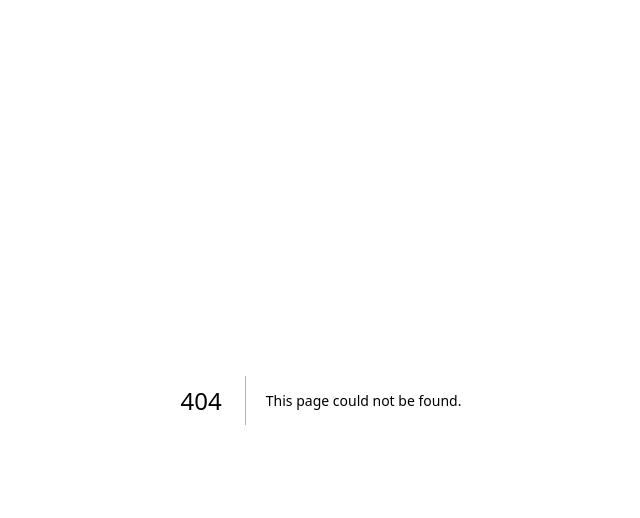
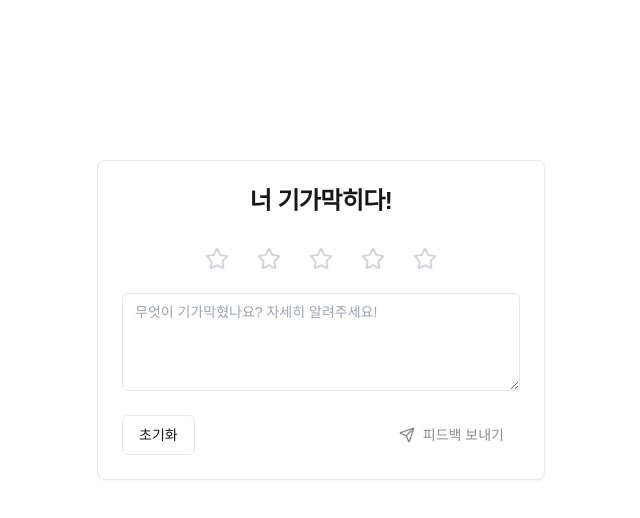
Before and after one commit to ECStudy/delivery-mate, a Next.js app: page /nice in a window 1280 px wide. Before the commit this address had no page. Shown: the top 518 px of the page, without its empty margins (319-959 px from the left). Built offline with nearby package versions, Linux system fonts and the light colour scheme.

Commit message:
make nice page

```diff
--- a/src/app/complete/page.tsx
+++ b/src/app/complete/page.tsx
@@ -110,7 +110,7 @@ export default function CompletedPartyPage() {
                 </p>
               </div>
             </div>
-            <Button className="w-full mt-4">
+            <Button className="w-full mt-4 bg-black text-white">
               <DollarSign className="mr-2" />
               정산 알림 보내기
             </Button>
--- /dev/null
+++ b/src/app/nice/page.tsx
@@ -0,0 +1,60 @@
+'use client';
+
+import { useState } from 'react'
+import { Star, Send } from 'lucide-react'
+import { Button } from "@/components/ui/button"
+import { Card, CardContent, CardFooter, CardHeader, CardTitle } from "@/components/ui/card"
+import { Textarea } from "@/components/ui/textarea"
+
+export default function AmazingFeedback() {
+  const [rating, setRating] = useState(0)
+  const [feedback, setFeedback] = useState('')
+
+  const handleSubmit = () => {
+    console.log({ rating, feedback })
+
+    setRating(0)
+    setFeedback('')
+  }
+
+  return (
+    <Card className="w-full max-w-md mx-auto mt-40">
+      <CardHeader>
+        <CardTitle className="text-2xl font-bold text-center">너 기가막히다!</CardTitle>
+      </CardHeader>
+      <CardContent className="space-y-4">
+        <div className="flex justify-center space-x-1">
+          {[1, 2, 3, 4, 5].map((star) => (
+            <Button
+              key={star}
+              variant="ghost"
+              size="sm"
+              onClick={() => setRating(star)}
+            >
+              <Star
+                className={`w-6 h-6 ${
+                  star <= rating ? 'fill-yellow-400 text-yellow-400' : 'text-gray-300'
+                }`}
+              />
+            </Button>
+          ))}
+        </div>
+        <Textarea
+          placeholder="무엇이 기가막혔나요? 자세히 알려주세요!"
+          value={feedback}
+          onChange={(e) => setFeedback(e.target.value)}
+          rows={4}
+        />
+      </CardContent>
+      <CardFooter className="flex justify-between">
+        <Button variant="outline" onClick={() => {setRating(0); setFeedback('')}}>
+          초기화
+        </Button>
+        <Button onClick={handleSubmit} disabled={rating === 0}>
+          <Send className="w-4 h-4 mr-2" />
+          피드백 보내기
+        </Button>
+      </CardFooter>
+    </Card>
+  )
+}
--- /dev/null
+++ b/src/components/ui/textarea.tsx
@@ -0,0 +1,24 @@
+import * as React from "react"
+
+import { cn } from "@/lib/utils"
+
+export interface TextareaProps
+  extends React.TextareaHTMLAttributes<HTMLTextAreaElement> {}
+
+const Textarea = React.forwardRef<HTMLTextAreaElement, TextareaProps>(
+  ({ className, ...props }, ref) => {
+    return (
+      <textarea
+        className={cn(
+          "flex min-h-[80px] w-full rounded-md border border-input bg-background px-3 py-2 text-sm ring-offset-background placeholder:text-muted-foreground focus-visible:outline-none focus-visible:ring-2 focus-visible:ring-ring focus-visible:ring-offset-2 disabled:cursor-not-allowed disabled:opacity-50",
+          className
+        )}
+        ref={ref}
+        {...props}
+      />
+    )
+  }
+)
+Textarea.displayName = "Textarea"
+
+export { Textarea }
```
